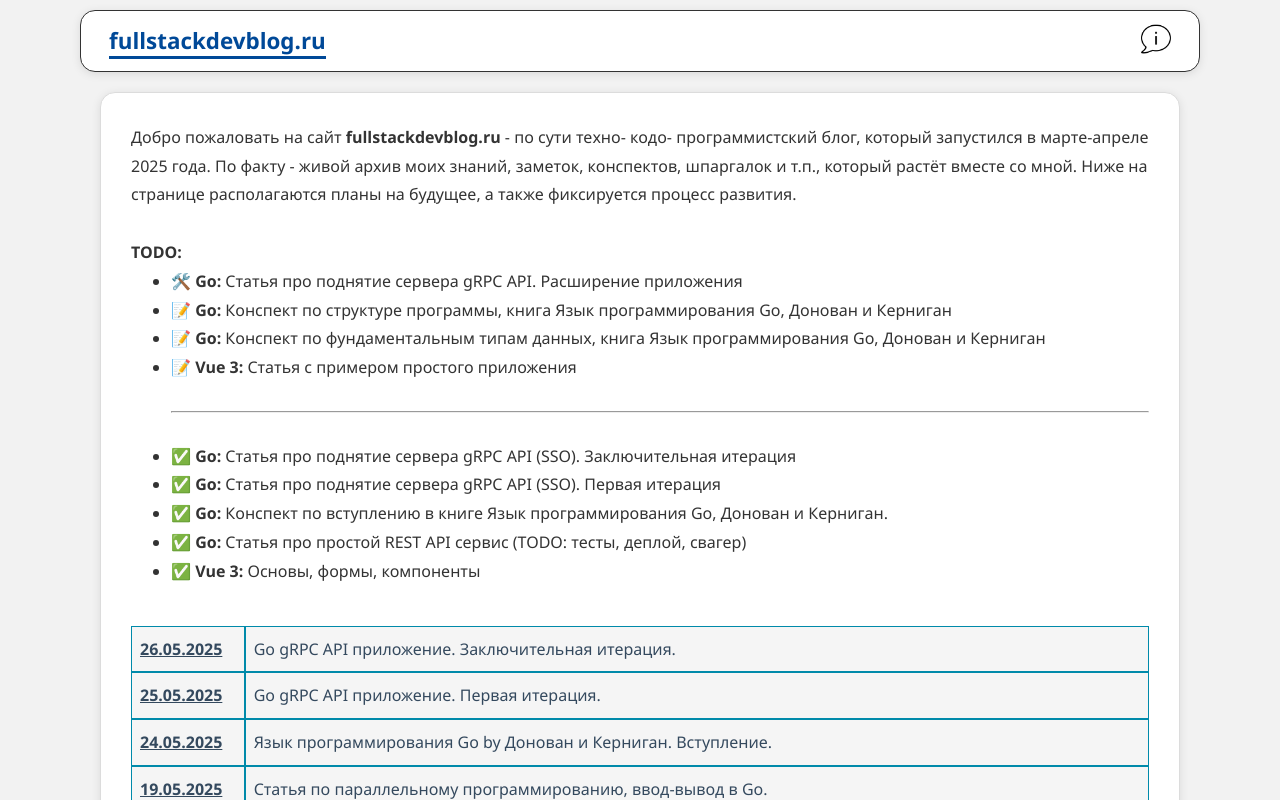
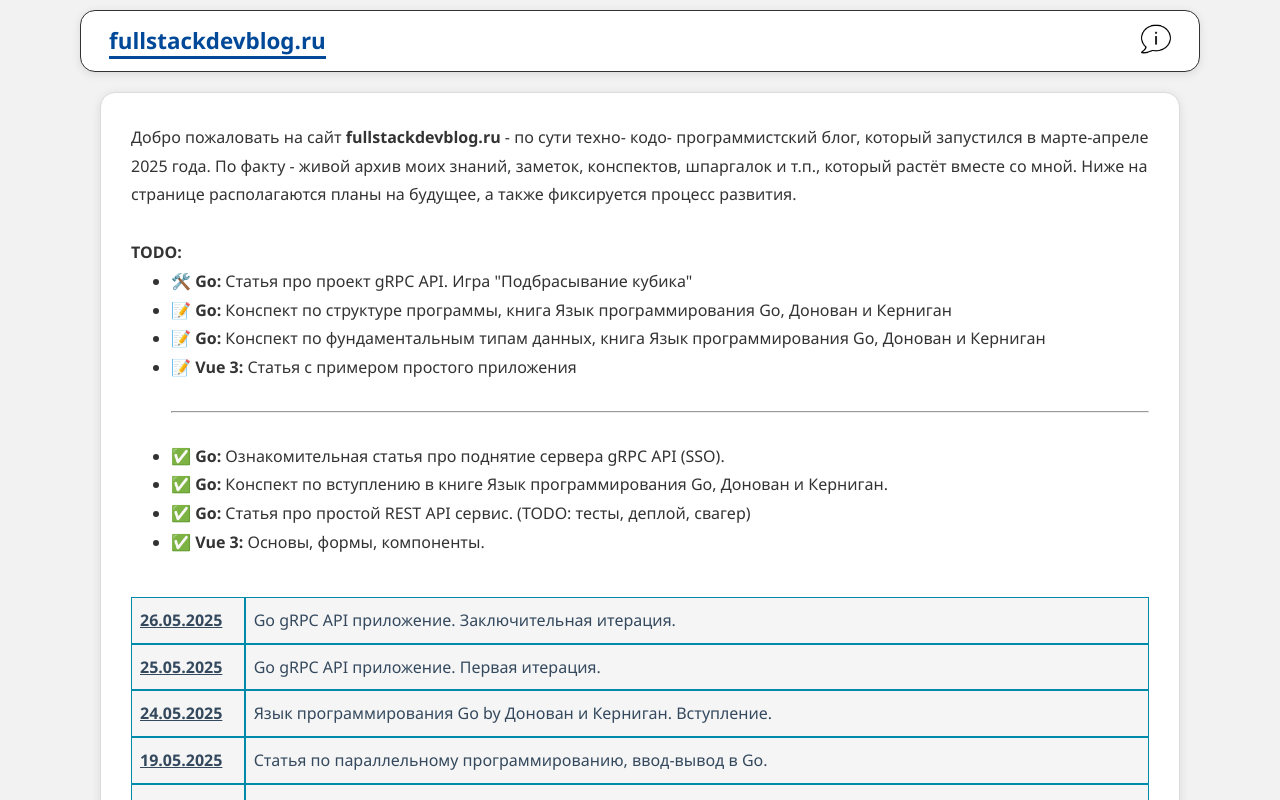
Before and after one commit to artemmj/mysite_frontend_vue, a Vue app: page /about in a window 1280 px wide. Shown: the top 800 px of the page. Built offline with nearby package versions, Linux system fonts and the light colour scheme.

Commit message:
Обновление

```diff
--- a/src/components/AppAbout.vue
+++ b/src/components/AppAbout.vue
@@ -3,16 +3,15 @@
         <p>Добро пожаловать на сайт <b>fullstackdevblog.ru</b> - по сути техно- кодо- программистский блог, который запустился в марте-апреле 2025 года. По факту - живой архив моих знаний, заметок, конспектов, шпаргалок и т.п., который растёт вместе со мной. Ниже на странице располагаются планы на будущее, а также фиксируется процесс развития.</p><br>
         <p><b>TODO:</b></p>
         <ul>
-            <li>🛠️ <b>Go: </b>Статья про поднятие сервера gRPC API. Расширение приложения</li>
+            <li>🛠️ <b>Go: </b>Статья про проект gRPC API. Игра "Подбрасывание кубика"</li>
             <li>📝 <b>Go: </b>Конспект по структуре программы, книга Язык программирования Go, Донован и Керниган</li>
             <li>📝 <b>Go: </b>Конспект по фундаментальным типам данных, книга Язык программирования Go, Донован и Керниган</li>
             <li>📝 <b>Vue 3: </b>Статья с примером простого приложения</li>
             <br><hr><br>
-            <li>✅ <b>Go: </b>Статья про поднятие сервера gRPC API (SSO). Заключительная итерация</li>
-            <li>✅ <b>Go:</b> Статья про поднятие сервера gRPC API (SSO). Первая итерация</li>
+            <li>✅ <b>Go:</b> Ознакомительная статья про поднятие сервера gRPC API (SSO).</li>
             <li>✅ <b>Go:</b> Конспект по вступлению в книге Язык программирования Go, Донован и Керниган.</li>
-            <li>✅ <b>Go:</b> Статья про простой REST API сервис (TODO: тесты, деплой, свагер)</li>
-            <li>✅ <b>Vue 3:</b> Основы, формы, компоненты</li>
+            <li>✅ <b>Go:</b> Статья про простой REST API сервис. (TODO: тесты, деплой, свагер)</li>
+            <li>✅ <b>Vue 3:</b> Основы, формы, компоненты.</li>
         </ul>
         <table>
             <tbody>
--- a/src/components/AppHeader.vue
+++ b/src/components/AppHeader.vue
@@ -3,6 +3,8 @@
         <div class="header__left">
             <div class="logo"><a href="/">fullstackdevblog.ru</a></div>
         </div>
+        <!-- <div class="nav"><a href="/">Заметки</a></div>
+        <div class="nav"><a href="/">Статьи</a></div> -->
         <div class="header__right">
             <div class="about"><a href="/about"><img src="./about.png"></a></div>
         </div>
@@ -55,4 +57,10 @@ header {
     text-decoration: none;              /* Убрать подчеркивание */
     color: #004998;
 }
+.nav a {
+    font-size: 1rem;                   /* Размер шрифта */
+    color: black;                     /* Акцентный цвет */
+    text-decoration: none;              /* Убрать подчеркивание */
+    color: #004998;
+}
 </style>
```
